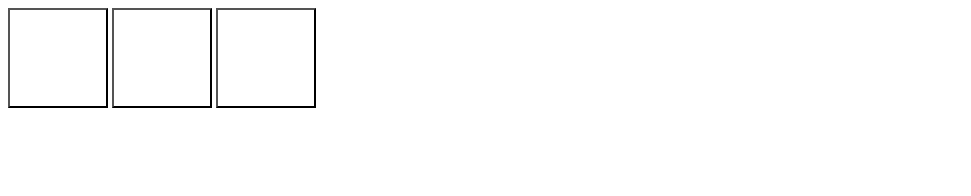
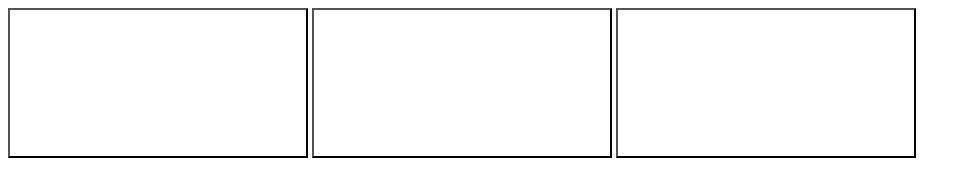
Before and after one commit to Pitithepit/.github.io, a plain HTML site: page index.html in a window 1280 px wide. Shown: the whole page, without its empty margins (0-971 px from the left). Drawn offline with Linux system fonts and the light colour scheme.

Commit message:
increased button size

```diff
--- a/index.html
+++ b/index.html
@@ -11,9 +11,9 @@
 <h1>This is a Heading</h1>
 <p>This is a paragraph.</p>
 -->
-<a href="https://a.aseag.de/monitor_100010"><button style="width:100px;height:100px;background:#ffffff;color:white" type="button">Misereor!</button></a>
-<a href="https://a.aseag.de/monitor_100011"><button style="width:100px;height:100px;background:#ffffff;color:white" type="button">Misereor!</button></a>
-<a href="https://a.aseag.de/monitor_100012"><button style="width:100px;height:100px;background:#ffffff;color:white" type="button">Misereor!</button></a>
+<a href="https://a.aseag.de/monitor_100010"><button style="width:300px;height:150px;background:#ffffff;color:white" type="button">Misereor!</button></a>
+<a href="https://a.aseag.de/monitor_100011"><button style="width:300px;height:150px;background:#ffffff;color:white" type="button">Misereor!</button></a>
+<a href="https://a.aseag.de/monitor_100012"><button style="width:300px;height:150px;background:#ffffff;color:white" type="button">Misereor!</button></a>
 
 </body>
 </html>
```
